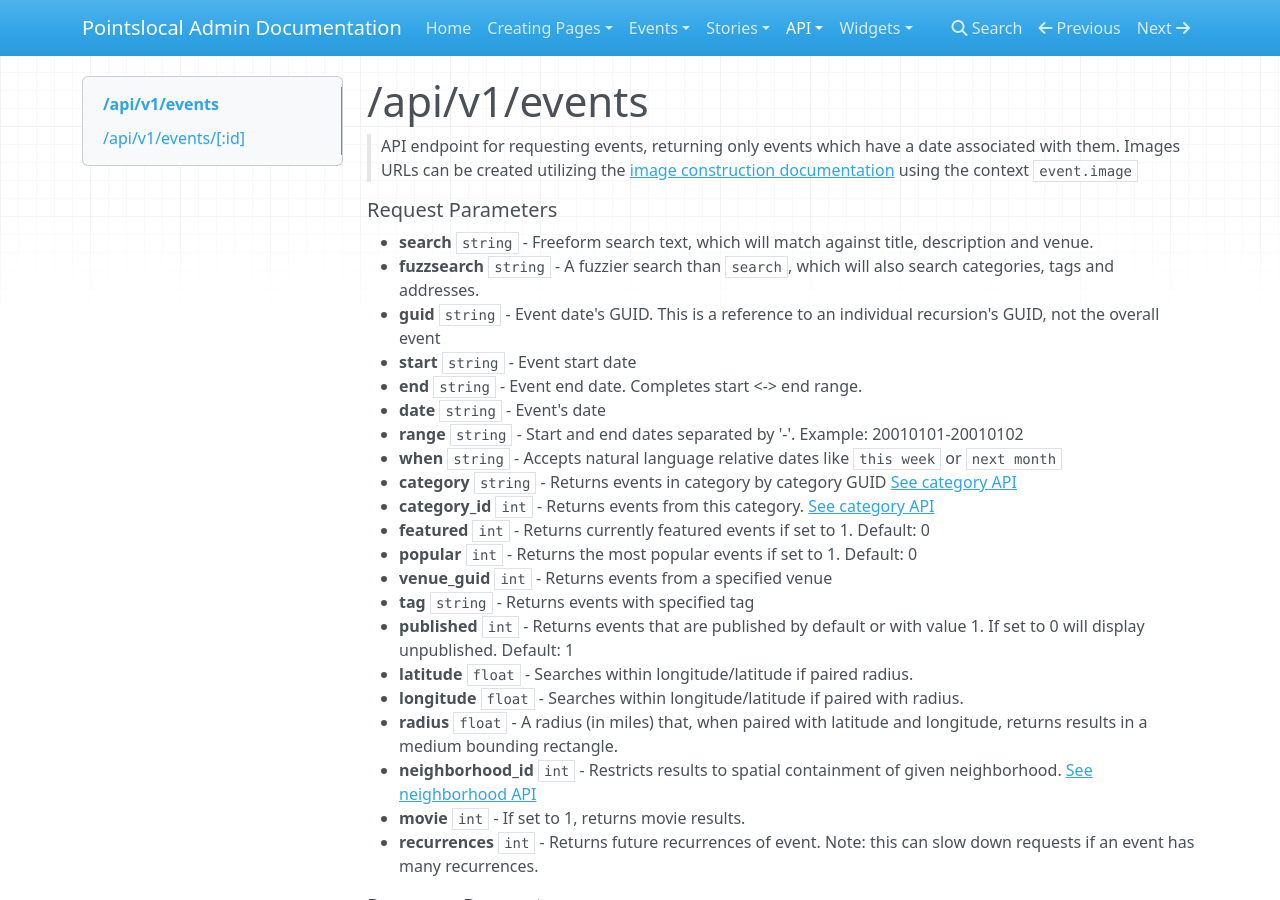
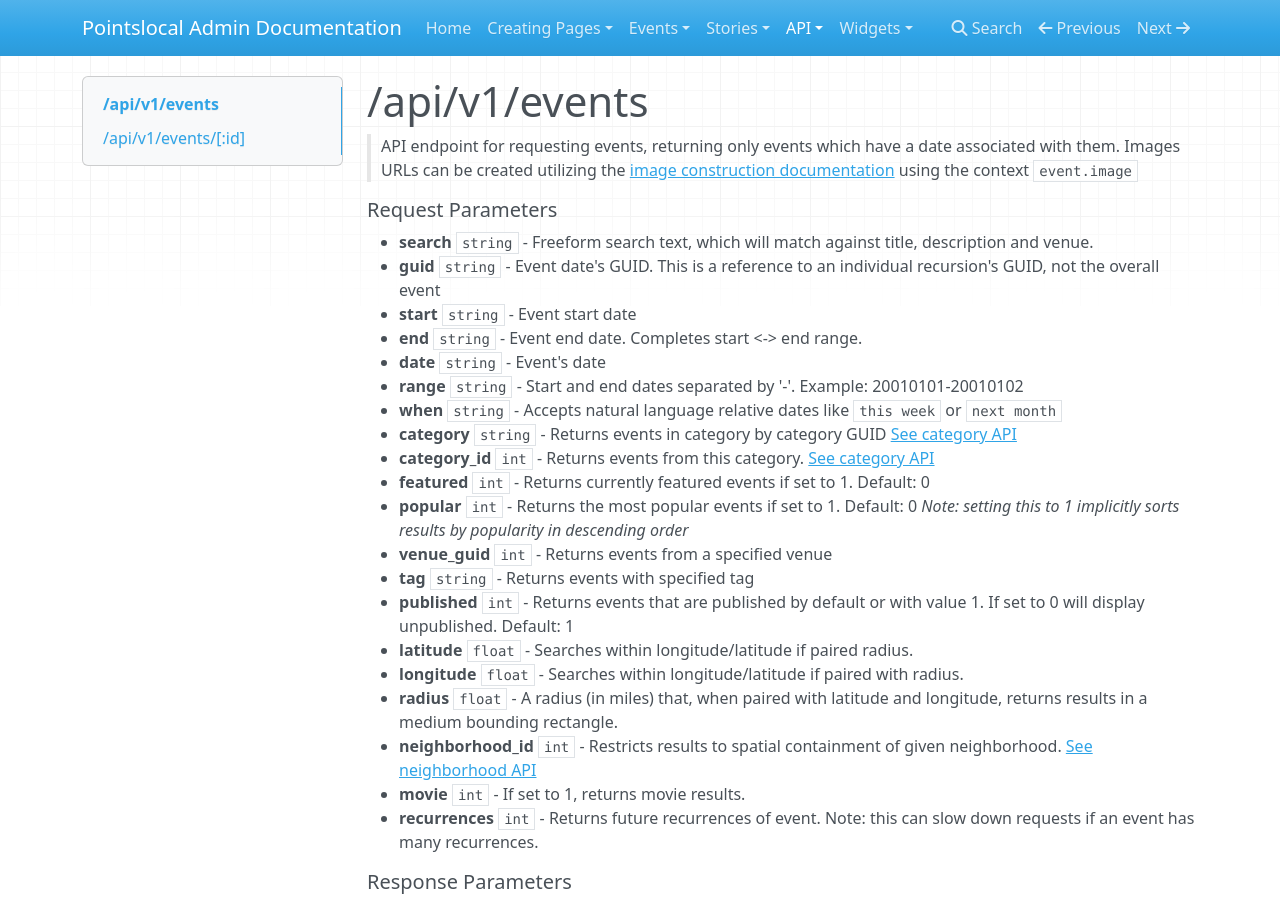
Before and after one commit to pointslocal/admin-docs, an MkDocs documentation site: the page built from docs/api_events_events.md, in a window 1280 px wide and 900 px high. Built offline with MkDocs 1.6.1, drawn with Linux system fonts in a browser that asks for light colours; nearby versions of some CDN libraries; old or Windows-style settings are respelled for this version of MkDocs.

Commit message:
Notes automatic sorting for popular events.

````diff
--- a/docs/api_events_events.md
+++ b/docs/api_events_events.md
@@ -4,7 +4,6 @@
 
 ##### Request Parameters
 - **search** ```string``` - Freeform search text, which will match against title, description and venue.
-- **fuzzsearch** ```string``` - A fuzzier search than ```search```, which will also search categories, tags and addresses.
 - **guid** ```string``` - Event date's GUID.  This is a reference to an individual recursion's GUID, not the overall event
 - **start** ```string``` - Event start date
 - **end** ```string``` - Event end date.  Completes start <-> end range.
@@ -14,7 +13,7 @@
 - **category** ```string``` - Returns events in category by category GUID [See category API](api_events_categories.md)
 - **category_id** ```int``` - Returns events from this category. [See category API](api_events_categories.md)
 - **featured** ```int``` - Returns currently featured events if set to 1. Default: 0
-- **popular** ```int``` - Returns the most popular events if set to 1.  Default: 0
+- **popular** ```int``` - Returns the most popular events if set to 1.  Default: 0 *Note: setting this to 1 implicitly sorts results by popularity in descending order*
 - **venue_guid** ```int``` - Returns events from a specified venue
 - **tag** ```string``` - Returns events with specified tag
 - **published** ```int``` - Returns events that are published by default or with value 1.  If set to 0 will display unpublished.  Default: 1
````
